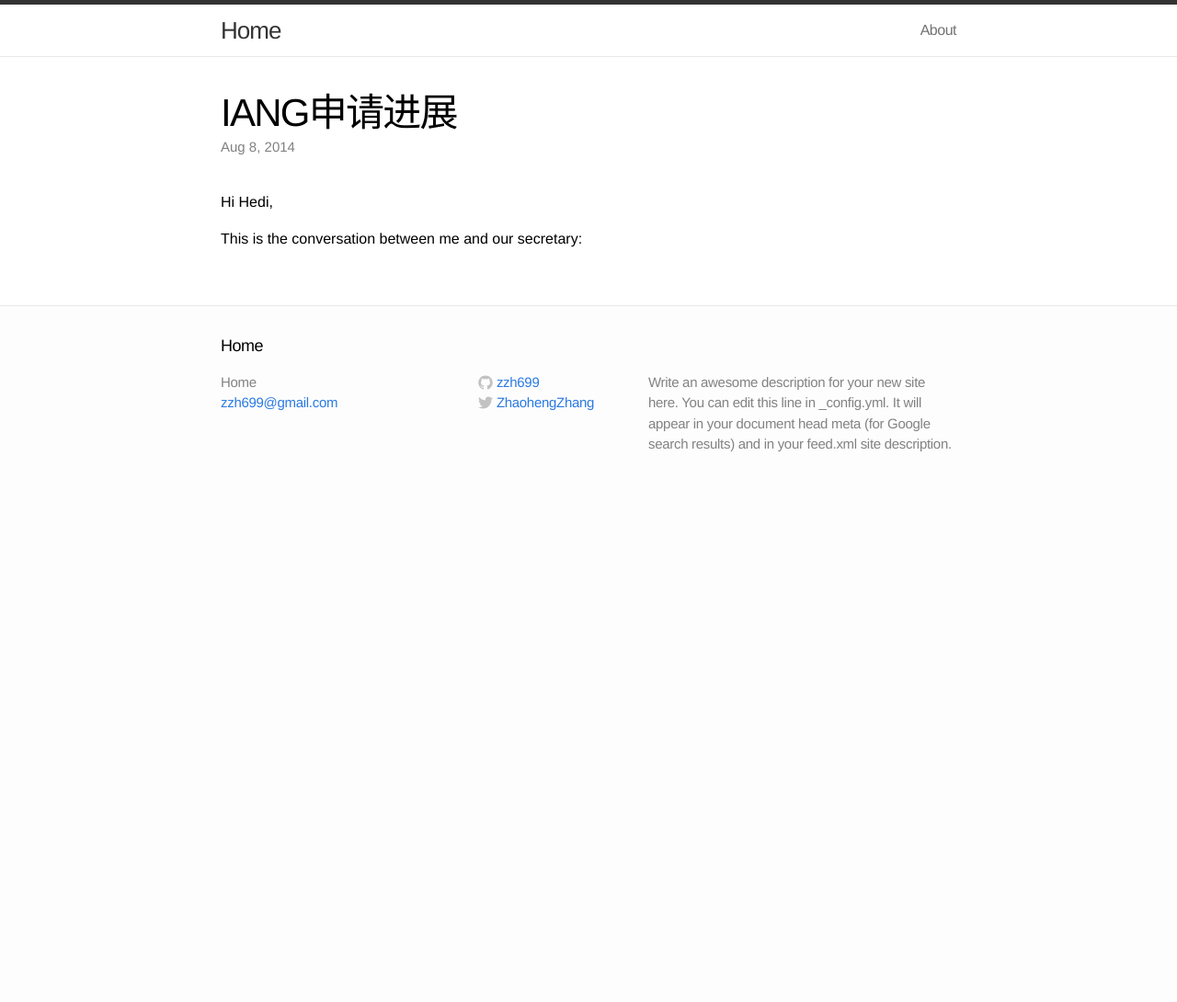
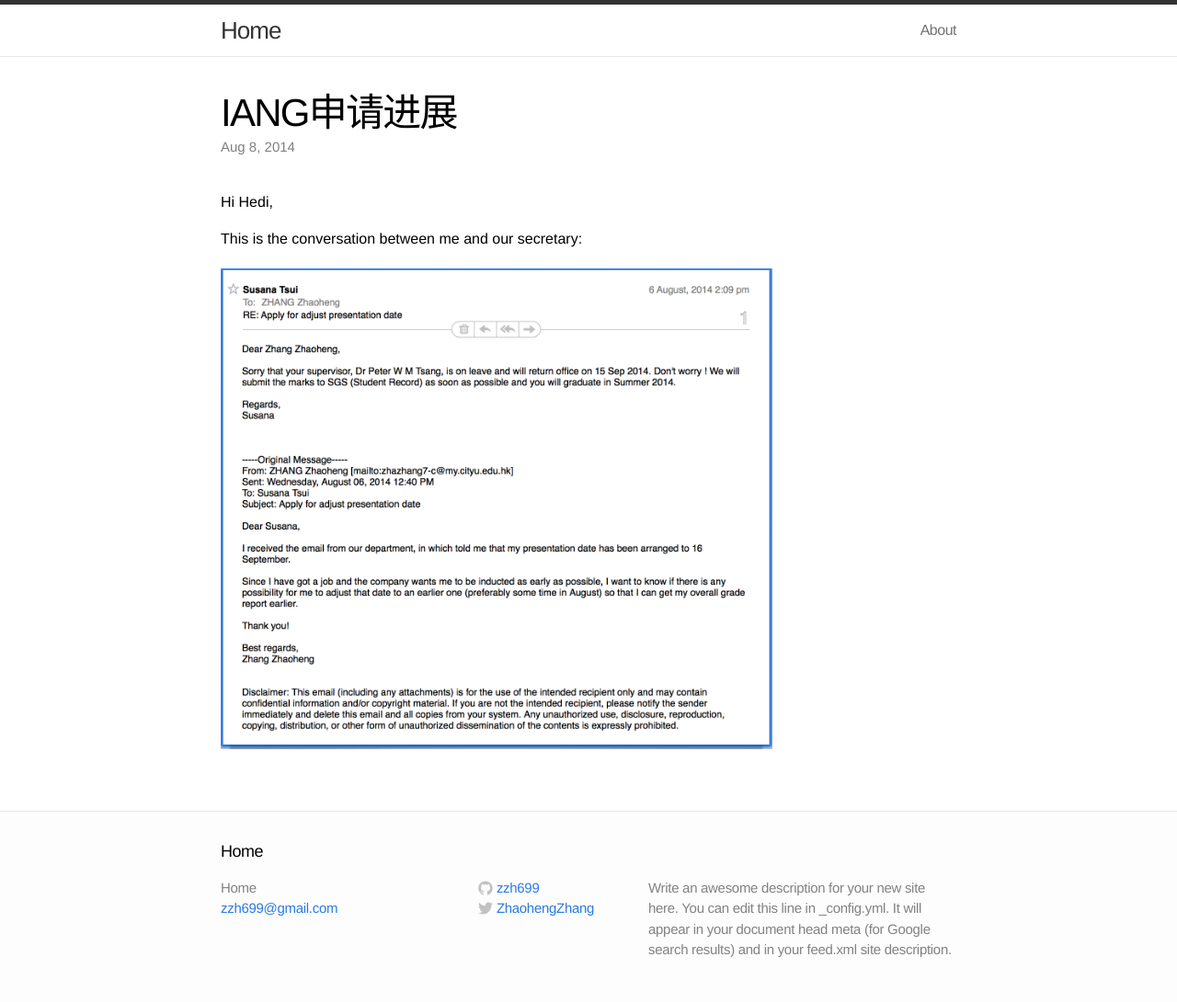
Before and after one commit to zzh699/myblog, a Jekyll site: the page built from _posts/2014-08-08-iang-processing.md, in a window 1280 px wide. Shown: the whole page at 92% size. Built offline with Jekyll 4.4.1, drawn with Linux system fonts in a browser that asks for light colours; before the commit the page ends 900 px from its top, so only the background shows below that.

Commit message:
update blog

```diff
--- a/_posts/2014-08-08-iang-processing.md
+++ b/_posts/2014-08-08-iang-processing.md
@@ -9,4 +9,4 @@ categories: jekyll update
 
 This is the conversation between me and our secretary:
 
-<imag src="/assets/chat.png" width="75%">
+<img src="/assets/chat.png" width="75%">
```
